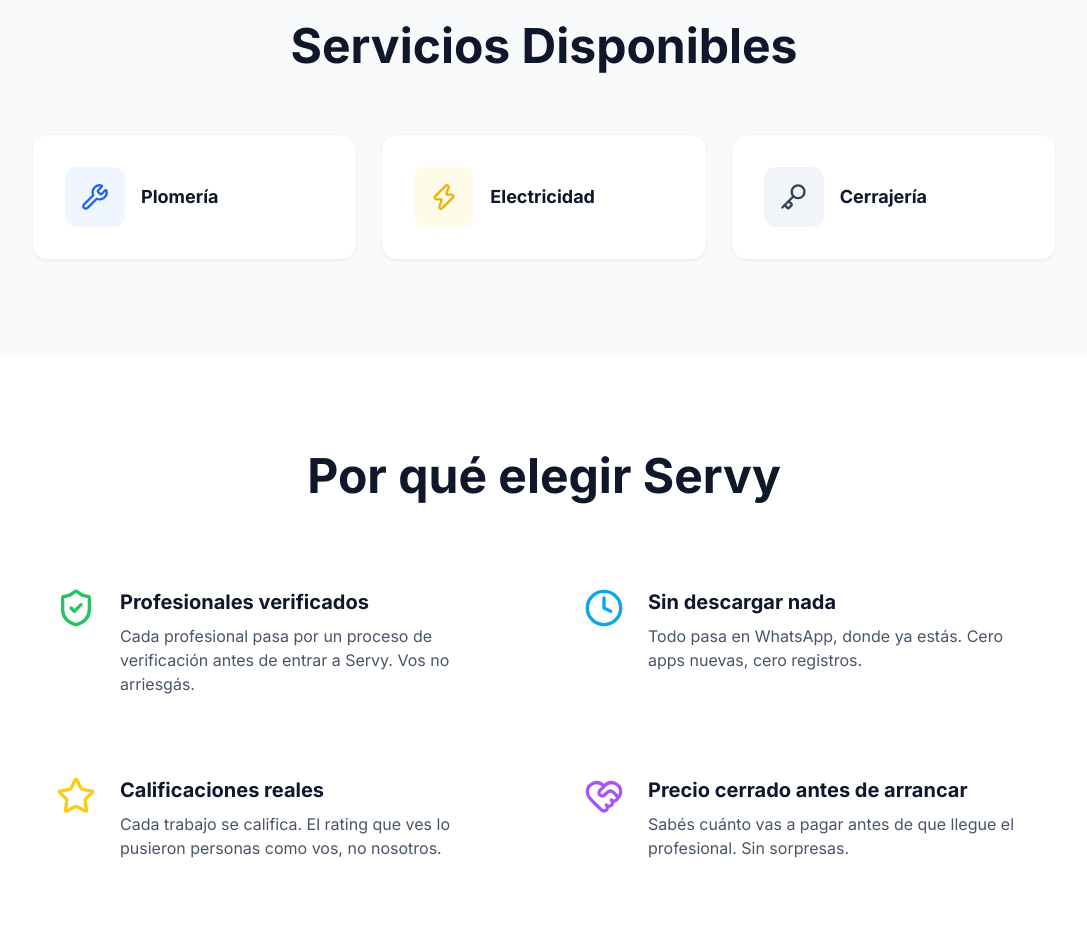
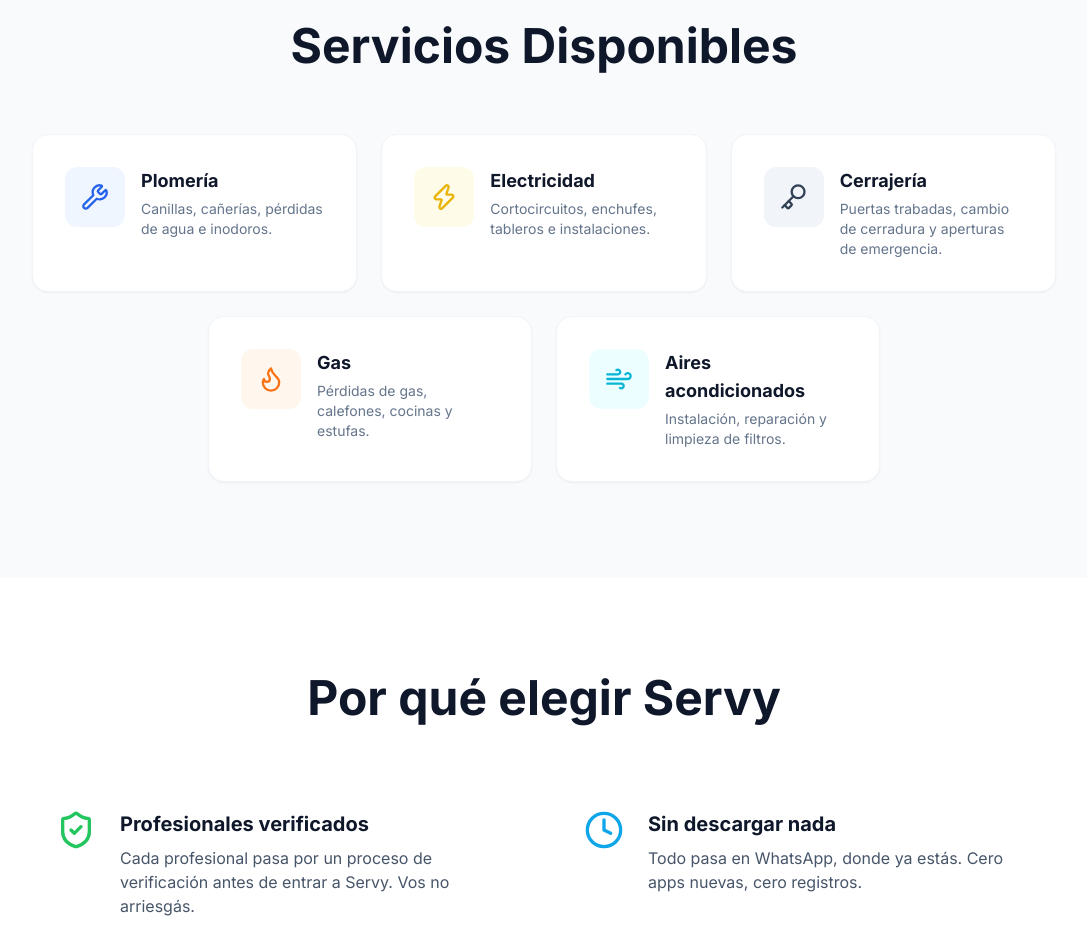
Before and after one commit to nicoanzoategui/Servyapp, a Next.js app in the folder apps/landing/: page / in a window 1280 px wide. Shown: the part 1240-2171 px from the top of the page, without its empty margins (96-1183 px from the left). Built offline with nearby package versions, Linux system fonts and the light colour scheme.

Commit message:
feat: actualizar servicios disponibles landing

```diff
--- a/apps/landing/app/page.tsx
+++ b/apps/landing/app/page.tsx
@@ -1,5 +1,5 @@
 import Link from 'next/link';
-import { Wrench, Zap, Key, ShieldCheck, Clock, Star, HeartHandshake } from 'lucide-react';
+import { Wrench, Zap, Key, ShieldCheck, Clock, Star, HeartHandshake, Flame, Wind } from 'lucide-react';
 
 const NEXT_PUBLIC_WA_NUMBER = process.env.NEXT_PUBLIC_WA_NUMBER || '5491100000000';
 const WA_LINK = `https://wa.me/${NEXT_PUBLIC_WA_NUMBER}?text=Hola,%20necesito%20ayuda`;
@@ -67,18 +67,55 @@
             {/* Categorías */}
             <section id="categorias" className="w-full py-24 px-6 md:px-12 bg-slate-50 flex flex-col items-center">
                 <h2 className="text-3xl md:text-5xl font-bold text-slate-900 text-center mb-16">Servicios Disponibles</h2>
-                <div className="grid grid-cols-1 sm:grid-cols-2 md:grid-cols-3 gap-6 max-w-5xl w-full">
-                    <div className="bg-white p-8 rounded-2xl shadow-sm border border-slate-100 hover:border-servy-300 flex items-center gap-4 transition-colors cursor-default">
-                        <div className="bg-blue-50 text-blue-600 p-4 rounded-xl"><Wrench size={28} /></div>
-                        <h3 className="text-lg font-bold">Plomería</h3>
+                <div className="max-w-5xl w-full">
+                    <div className="grid grid-cols-1 sm:grid-cols-2 md:grid-cols-3 gap-6 mb-6">
+                        <div className="bg-white p-8 rounded-2xl shadow-sm border border-slate-100 hover:border-servy-300 flex items-start gap-4 transition-colors cursor-default">
+                            <div className="bg-blue-50 text-blue-600 p-4 rounded-xl shrink-0">
+                                <Wrench size={28} />
+                            </div>
+                            <div>
+                                <h3 className="text-lg font-bold mb-1">Plomería</h3>
+                                <p className="text-sm text-slate-500">Canillas, cañerías, pérdidas de agua e inodoros.</p>
+                            </div>
+                        </div>
+                        <div className="bg-white p-8 rounded-2xl shadow-sm border border-slate-100 hover:border-servy-300 flex items-start gap-4 transition-colors cursor-default">
+                            <div className="bg-yellow-50 text-yellow-500 p-4 rounded-xl shrink-0">
+                                <Zap size={28} />
+                            </div>
+                            <div>
+                                <h3 className="text-lg font-bold mb-1">Electricidad</h3>
+                                <p className="text-sm text-slate-500">Cortocircuitos, enchufes, tableros e instalaciones.</p>
+                            </div>
+                        </div>
+                        <div className="bg-white p-8 rounded-2xl shadow-sm border border-slate-100 hover:border-servy-300 flex items-start gap-4 transition-colors cursor-default">
+                            <div className="bg-slate-100 text-slate-700 p-4 rounded-xl shrink-0">
+                                <Key size={28} />
+                            </div>
+                            <div>
+                                <h3 className="text-lg font-bold mb-1">Cerrajería</h3>
+                                <p className="text-sm text-slate-500">Puertas trabadas, cambio de cerradura y aperturas de emergencia.</p>
+                            </div>
+                        </div>
                     </div>
-                    <div className="bg-white p-8 rounded-2xl shadow-sm border border-slate-100 hover:border-servy-300 flex items-center gap-4 transition-colors cursor-default">
-                        <div className="bg-yellow-50 text-yellow-500 p-4 rounded-xl"><Zap size={28} /></div>
-                        <h3 className="text-lg font-bold">Electricidad</h3>
-                    </div>
-                    <div className="bg-white p-8 rounded-2xl shadow-sm border border-slate-100 hover:border-servy-300 flex items-center gap-4 transition-colors cursor-default">
-                        <div className="bg-slate-100 text-slate-700 p-4 rounded-xl"><Key size={28} /></div>
-                        <h3 className="text-lg font-bold">Cerrajería</h3>
+                    <div className="grid grid-cols-1 sm:grid-cols-2 gap-6 max-w-2xl mx-auto">
+                        <div className="bg-white p-8 rounded-2xl shadow-sm border border-slate-100 hover:border-servy-300 flex items-start gap-4 transition-colors cursor-default">
+                            <div className="bg-orange-50 text-orange-500 p-4 rounded-xl shrink-0">
+                                <Flame size={28} />
+                            </div>
+                            <div>
+                                <h3 className="text-lg font-bold mb-1">Gas</h3>
+                                <p className="text-sm text-slate-500">Pérdidas de gas, calefones, cocinas y estufas.</p>
+                            </div>
+                        </div>
+                        <div className="bg-white p-8 rounded-2xl shadow-sm border border-slate-100 hover:border-servy-300 flex items-start gap-4 transition-colors cursor-default">
+                            <div className="bg-cyan-50 text-cyan-500 p-4 rounded-xl shrink-0">
+                                <Wind size={28} />
+                            </div>
+                            <div>
+                                <h3 className="text-lg font-bold mb-1">Aires acondicionados</h3>
+                                <p className="text-sm text-slate-500">Instalación, reparación y limpieza de filtros.</p>
+                            </div>
+                        </div>
                     </div>
                 </div>
             </section>
```
Also changed, not shown: 1 other file (tests, documents, lock files or other folders).
